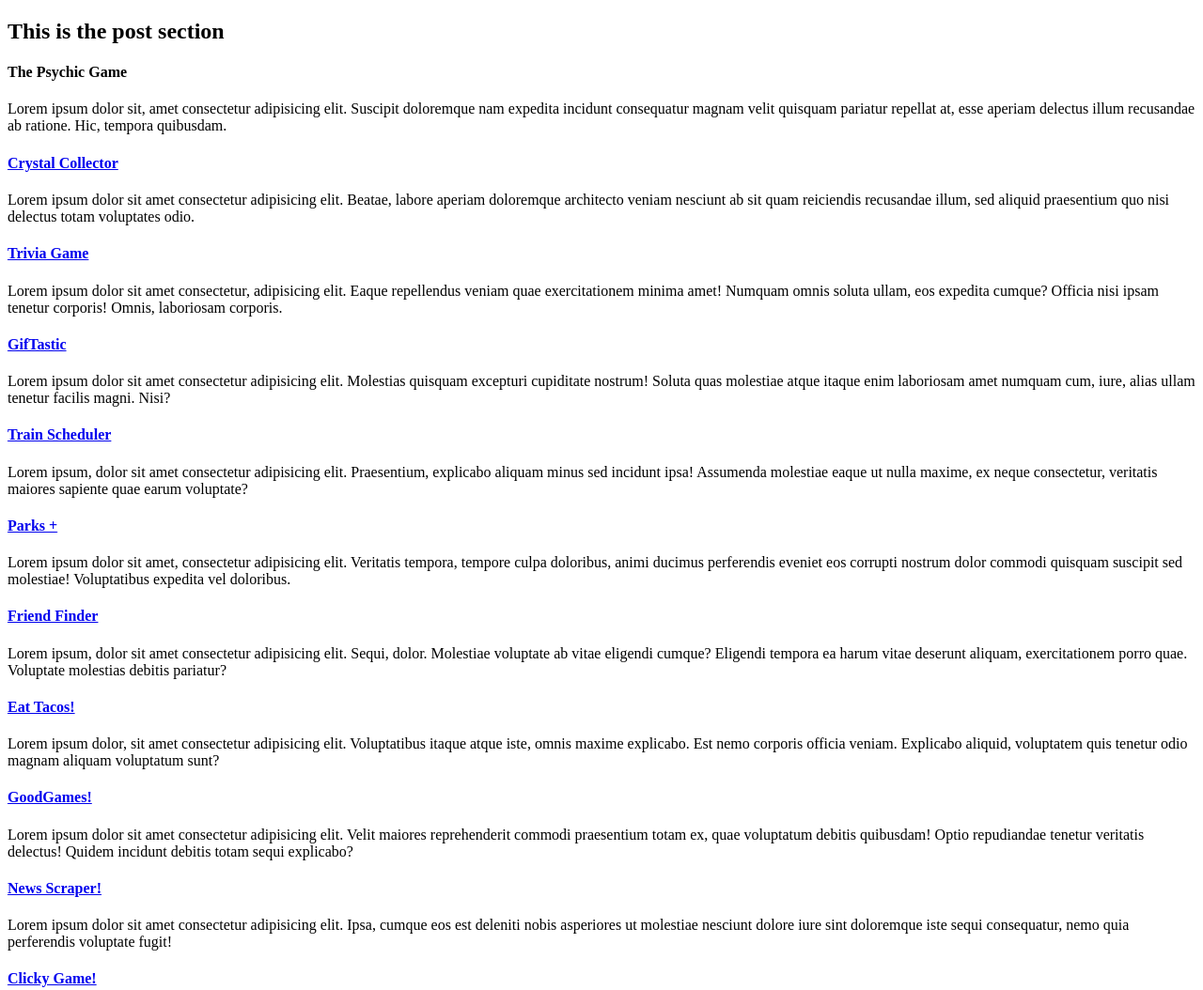
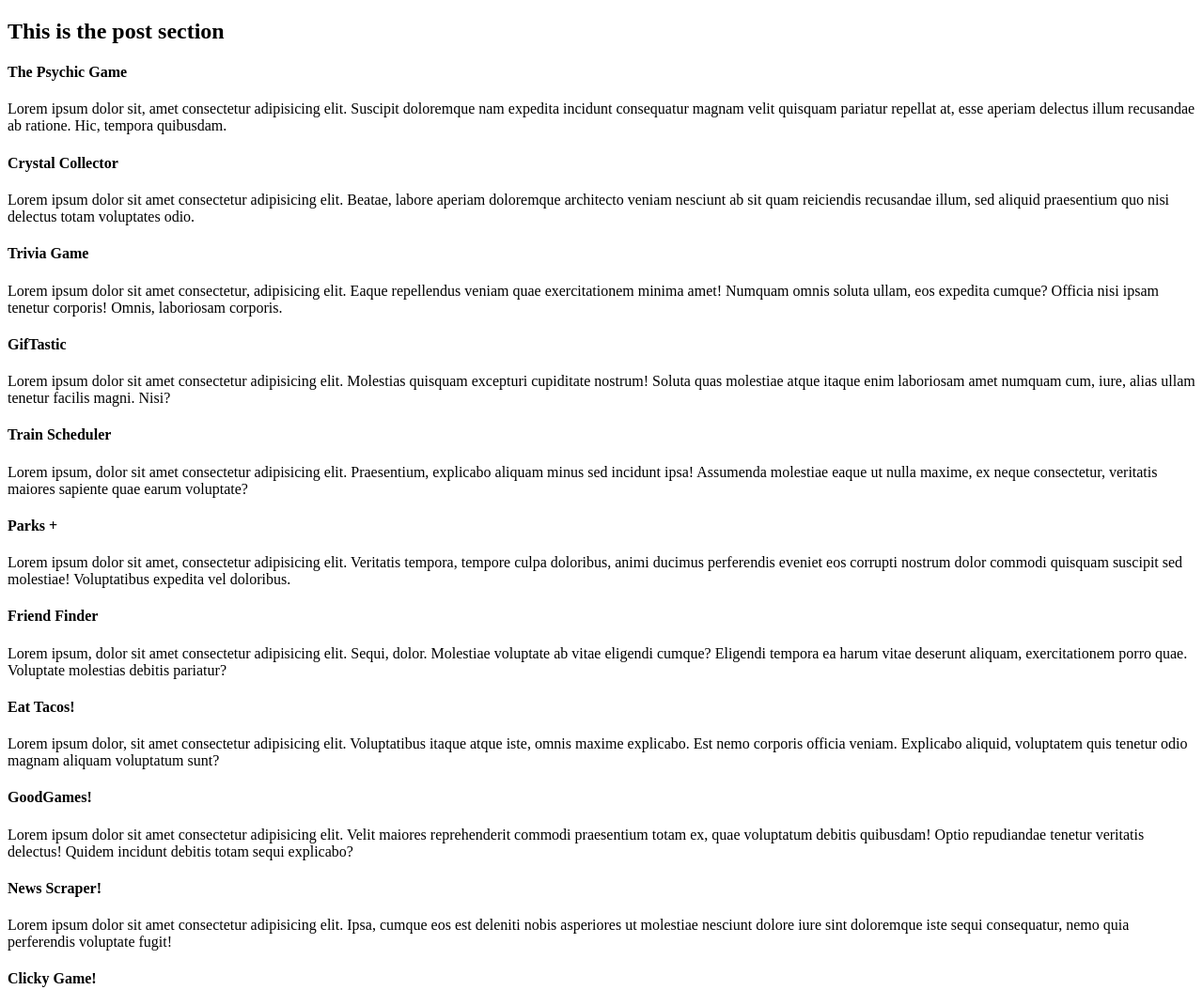
Before and after one commit to nickmacon-35/CodeRunners-Forum, a plain HTML site: page index.html in a window 1280 px wide. Shown: the top 1054 px of the page at 94% size. Drawn offline with Linux system fonts and the light colour scheme.

Commit message:
3.16 18:51 MVP

```diff
--- a/index.html
+++ b/index.html
@@ -9,47 +9,46 @@
 <h2>This is the post section</h2>
     <div class="test">
         <h4>The Psychic Game</h4>
-            <!-- <a href="https://nickmacon-35.github.io/Psychic-Game/" target="_blank">The Psychic Game</a> -->
         <p>Lorem ipsum dolor sit, amet consectetur adipisicing elit. Suscipit doloremque nam expedita incidunt consequatur magnam velit quisquam pariatur repellat at, esse aperiam delectus illum recusandae ab ratione. Hic, tempora quibusdam.</p>
     </div>
     <div class="test">
-        <h4><a href="https://nickmacon-35.github.io/unit-4-game/" target="_blank">Crystal Collector</a></h4>
+        <h4>Crystal Collector</h4>
         <p>Lorem ipsum dolor sit amet consectetur adipisicing elit. Beatae, labore aperiam doloremque architecto veniam nesciunt ab sit quam reiciendis recusandae illum, sed aliquid praesentium quo nisi delectus totam voluptates odio.</p>
     </div>
     <div class="test">
-        <h4><a href="https://nickmacon-35.github.io/TriviaGame/" target="_blank">Trivia Game</a></h4>
+        <h4>Trivia Game</h4>
         <p>Lorem ipsum dolor sit amet consectetur, adipisicing elit. Eaque repellendus veniam quae exercitationem minima amet! Numquam omnis soluta ullam, eos expedita cumque? Officia nisi ipsam tenetur corporis! Omnis, laboriosam corporis.</p>
     </div>
     <div class="test">
-        <h4><a href="https://nickmacon-35.github.io/GifTastic/" target="_blank">GifTastic</a></h4>
+        <h4>GifTastic</h4>
         <p>Lorem ipsum dolor sit amet consectetur adipisicing elit. Molestias quisquam excepturi cupiditate nostrum! Soluta quas molestiae atque itaque enim laboriosam amet numquam cum, iure, alias ullam tenetur facilis magni. Nisi?</p>
     </div>
     <div class="test">
-        <h4><a href="https://nickmacon-35.github.io/Train-Activity/" target="_blank">Train Scheduler</a></h4>
+        <h4>Train Scheduler</h4>
         <p>Lorem ipsum, dolor sit amet consectetur adipisicing elit. Praesentium, explicabo aliquam minus sed incidunt ipsa! Assumenda molestiae eaque ut nulla maxime, ex neque consectetur, veritatis maiores sapiente quae earum voluptate?</p>
     </div>
     <div class="test">
-        <h4><a href="https://nickmacon-35.github.io/Project-1/" target="_blank">Parks +</a></h4>
+        <h4>Parks +</h4>
         <p>Lorem ipsum dolor sit amet, consectetur adipisicing elit. Veritatis tempora, tempore culpa doloribus, animi ducimus perferendis eveniet eos corrupti nostrum dolor commodi quisquam suscipit sed molestiae! Voluptatibus expedita vel doloribus.</p>
     </div>
     <div class="test">
-        <h4><a href="https://gentle-lake-92701.herokuapp.com/" target="_blank">Friend Finder</a></h4>
+        <h4>Friend Finder</h4>
         <p>Lorem ipsum, dolor sit amet consectetur adipisicing elit. Sequi, dolor. Molestiae voluptate ab vitae eligendi cumque? Eligendi tempora ea harum vitae deserunt aliquam, exercitationem porro quae. Voluptate molestias debitis pariatur?</p>
     </div>
     <div class="test">
-        <h4><a href="https://boiling-dawn-66601.herokuapp.com/" target="_blank">Eat Tacos!</a></h4>
+        <h4>Eat Tacos!</h4>
         <p>Lorem ipsum dolor, sit amet consectetur adipisicing elit. Voluptatibus itaque atque iste, omnis maxime explicabo. Est nemo corporis officia veniam. Explicabo aliquid, voluptatem quis tenetur odio magnam aliquam voluptatum sunt?</p>
     </div>
     <div class="test">
-        <h4><a href="https://goodgames-4u.herokuapp.com/" target="_blank">GoodGames!</a></h4>
+        <h4>GoodGames!</h4>
         <p>Lorem ipsum dolor sit amet consectetur adipisicing elit. Velit maiores reprehenderit commodi praesentium totam ex, quae voluptatum debitis quibusdam! Optio repudiandae tenetur veritatis delectus! Quidem incidunt debitis totam sequi explicabo?</p>
     </div>
     <div class="test">
-        <h4><a href="https://salty-dusk-68389.herokuapp.com/" target="_blank">News Scraper!</a></h4>
+        <h4>News Scraper!</h4>
         <p>Lorem ipsum dolor sit amet consectetur adipisicing elit. Ipsa, cumque eos est deleniti nobis asperiores ut molestiae nesciunt dolore iure sint doloremque iste sequi consequatur, nemo quia perferendis voluptate fugit!</p>
     </div>
     <div class="test">
-        <h4><a href="https://nickmacon-35.github.io/ClickyGame/" target="_blank">Clicky Game!</a></h4>
+        <h4>Clicky Game!</h4>
         <p>Lorem ipsum dolor sit amet consectetur adipisicing elit. Temporibus molestias mollitia enim. Repellendus quam necessitatibus maiores distinctio! Tempora quidem, error harum, at ducimus iure exercitationem quae ipsum in quas assumenda!</p>
     </div>
 </body>
```
